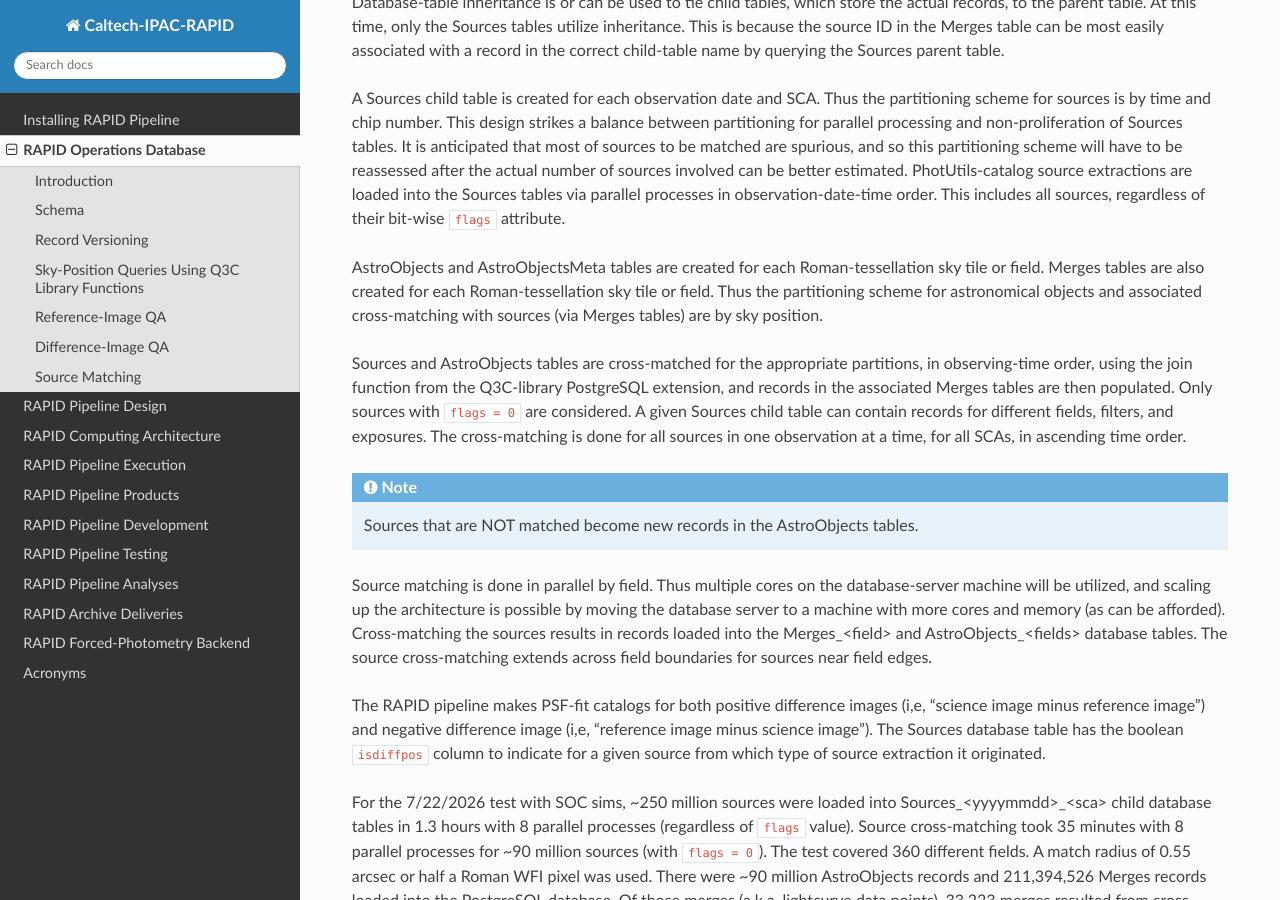
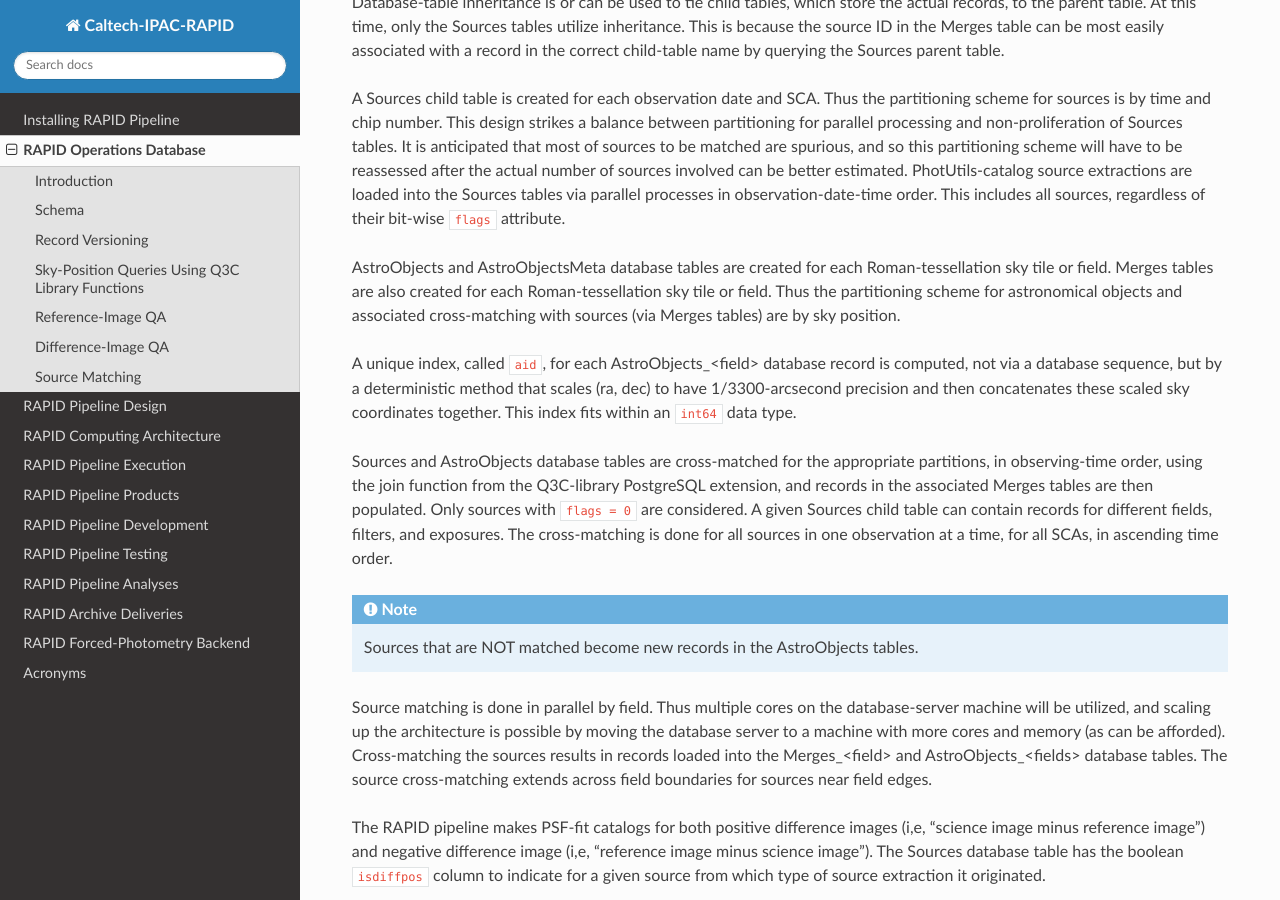
Before and after one commit to Caltech-IPAC/rapid, a Sphinx documentation site: the page built from docs/source/db/db.rst, in a window 1280 px wide and 900 px high, scrolled down 5760 px. Built offline with Sphinx 7.4.7 and the Read the Docs theme 3.1.0, drawn with Linux system fonts in a browser that asks for light colours; the version number could not be read and is left out.

Commit message:
Added paragraph on how unique index aid (astronomical-object ID) is computed.

```diff
--- a/docs/source/db/db.rst
+++ b/docs/source/db/db.rst
@@ -223,12 +223,17 @@ PhotUtils-catalog source extractions are loaded into the Sources tables via
 parallel processes in observation-date-time order.
 This includes all sources, regardless of their bit-wise ``flags`` attribute.
 
-AstroObjects and AstroObjectsMeta tables are created for each Roman-tessellation sky tile or field.
+AstroObjects and AstroObjectsMeta database tables are created for each Roman-tessellation sky tile or field.
 Merges tables are also created for each Roman-tessellation sky tile or field.
 Thus the partitioning scheme for astronomical objects and associated cross-matching with
 sources (via Merges tables) are by sky position.
 
-Sources and AstroObjects tables are cross-matched for the appropriate partitions,
+A unique index, called ``aid``, for each AstroObjects_<field> database record is computed,
+not via a database sequence, but by a deterministic method that scales (ra, dec) to have
+1/3300-arcsecond precision and then concatenates these scaled sky coordinates together.
+This index fits within an ``int64`` data type.
+
+Sources and AstroObjects database tables are cross-matched for the appropriate partitions,
 in observing-time order, using the join function from the Q3C-library PostgreSQL extension,
 and records in the associated Merges tables are then populated.
 Only sources with ``flags = 0`` are considered.
```
